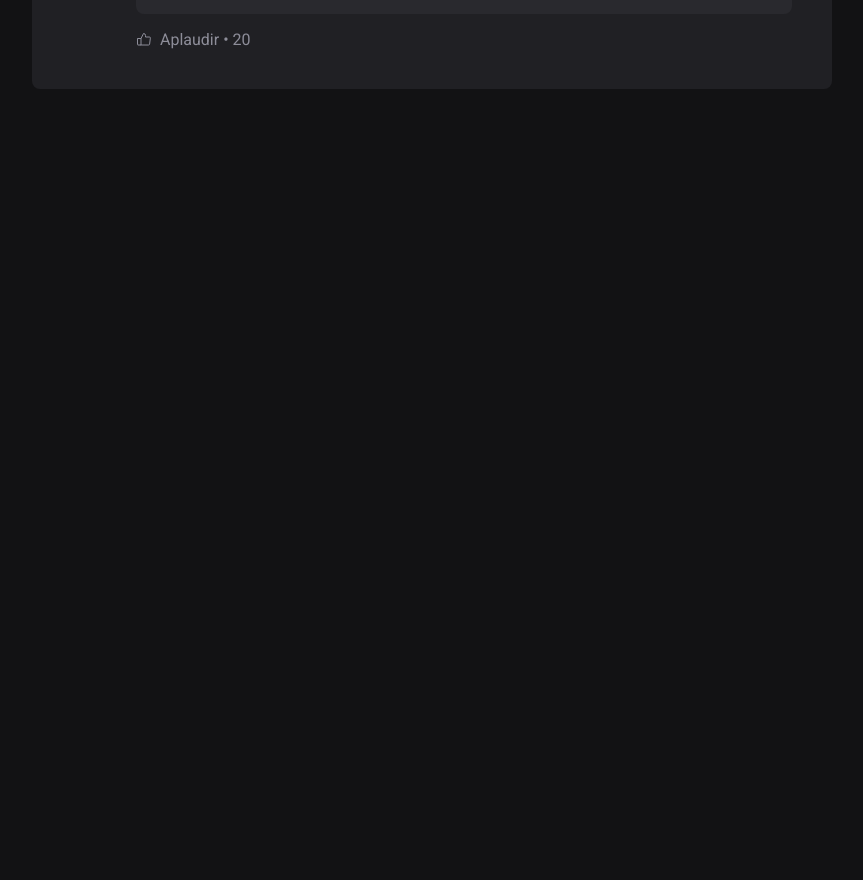
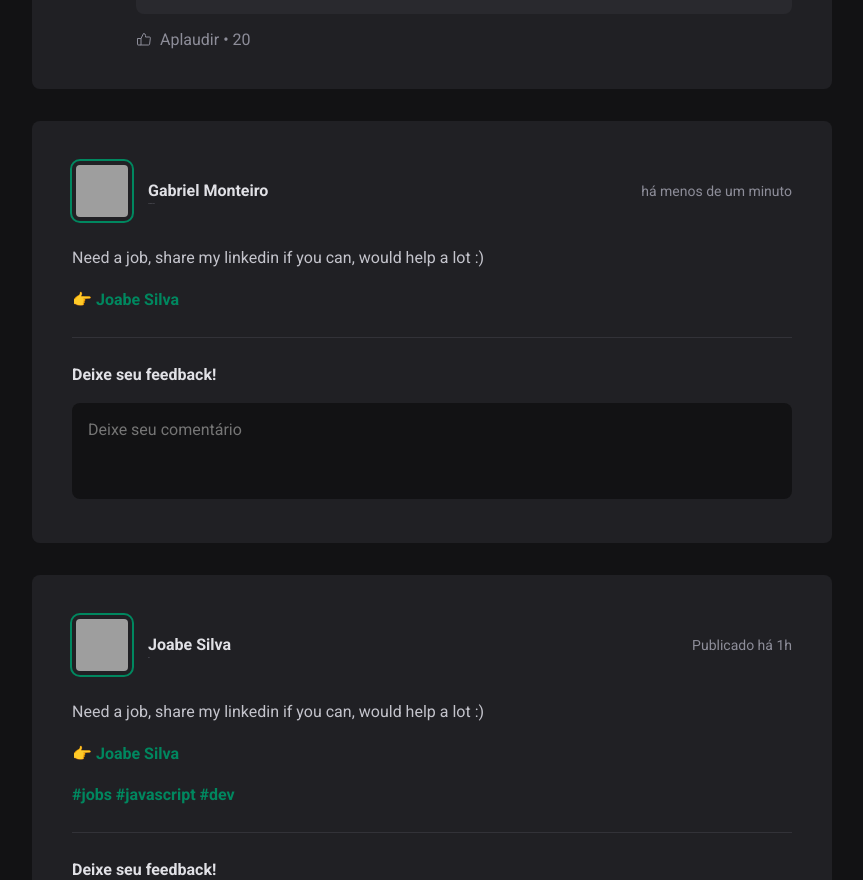
Before and after one commit to Joabesv/react-feed, a React (Vite) app: page / in a window 1280 px wide. Shown: the part 1484-2364 px from the top of the page, without its empty margins (352-1215 px from the left). Before the commit the page ends 1605 px from the top, so only its background shows below. Built offline with nearby package versions, Linux system fonts and the light colour scheme; grey boxes are pictures that could not be loaded.

Commit message:
feat(Post): making post dynamic with react props!

```diff
--- a/package.json
+++ b/package.json
@@ -9,6 +9,7 @@
     "preview": "vite preview"
   },
   "dependencies": {
+    "date-fns": "^2.29.3",
     "phosphor-react": "^1.4.1",
     "react": "^18.2.0",
     "react-dom": "^18.2.0"
--- a/src/App.tsx
+++ b/src/App.tsx
@@ -1,9 +1,59 @@
-import { Header } from './components/Header'
-import { Sidebar } from './components/Sidebar';
-import { Post } from './components/Post';
+import { Header } from "./components/Header";
+import { Sidebar } from "./components/Sidebar";
+import { Post, PostProps } from "./components/Post";
 
-import './global.css'
-import styles from './App.module.css'
+import "./global.css";
+import styles from "./App.module.css";
+
+const posts: PostProps[] = [
+  {
+    id: crypto.randomUUID(),
+    author: {
+      avatarUrl: "https://github.com/Joabesv.png",
+      name: "Joabesv",
+      role: "FullStack dev",
+    },
+    content: [
+      {
+        type: "paragraph",
+        content:
+          "Need a job, share my linkedin if you can, would help a lot :)",
+      },
+      {
+        type: "paragraph",
+        content:
+          "Need a job, share my linkedin if you can, would help a lot :)",
+      },
+      {
+        type: "link",
+        content:
+          '👉 <a href="https://www.linkedin.com/in/Joabesv">Joabe Silva</a>',
+      },
+    ],
+    publishedAt: new Date(),
+  },
+  {
+    id: crypto.randomUUID(),
+    author: {
+      avatarUrl: "https://github.com/brMonteiro-G.png",
+      name: "Gabriel Monteiro",
+      role: "FullStack dev",
+    },
+    content: [
+      {
+        type: "paragraph",
+        content:
+          "Need a job, share my linkedin if you can, would help a lot :)",
+      },
+      {
+        type: "link",
+        content:
+          '👉 Joabe Silva',
+      },
+    ],
+    publishedAt: new Date(),
+  },
+];
 
 function App() {
   return (
@@ -14,11 +64,20 @@ function App() {
         <Sidebar />
         <main>
           {/* Aqui ficaram os posts do feed */}
-         <Post />
+          { posts.map(({ author, content, publishedAt,id }) => {
+            return (
+              <Post
+                // key={id}
+                author={author}
+                content={content}
+                publishedAt={publishedAt}
+              />
+            )
+          }) }
         </main>
       </div>
     </>
-  )
+  );
 }
 
-export default App
+export default App;
--- a/src/components/Post.tsx
+++ b/src/components/Post.tsx
@@ -1,36 +1,64 @@
+import { format, formatDistanceToNow } from "date-fns";
+import ptBR from "date-fns/locale/pt-BR";
 import { Comment } from "./Comment";
-import { Avatar } from './Avatar'
+import { Avatar } from "./Avatar";
 
 import styles from "./Post.module.css";
 
-export function Post() {
+export interface PostProps {
+  id: string;
+  author: {
+    avatarUrl: string;
+    name: string;
+    role: string;
+  };
+  publishedAt: Date;
+  content: Array<{
+    type: (string & "paragraph") | "link";
+    content: string;
+  }>;
+}
+
+export function Post({ author, content, id, publishedAt }: PostProps) {
+  const publishedDate = format(publishedAt, "d 'de' LLLL 'ás' HH:mm'h'", {
+    locale: ptBR,
+  });
+  const publishedDateRelativeToNow = formatDistanceToNow(publishedAt, {
+    locale: ptBR,
+    addSuffix: true,
+  });
+
   return (
     <>
       <article className={styles.post}>
         <header>
           <div className={styles.author}>
-            <Avatar
-              src="https://github.com/Joabesv.png"
-            />
+            <Avatar src={author.avatarUrl} />
             <div className={styles.authorInfo}>
-              <strong>Joabe Silva</strong>
-              <span>Dev</span>
+              <strong>{author.name}</strong>
+              <span>{author.role}</span>
             </div>
           </div>
 
-          <time title="Publicado faz cota" dateTime="2022-05-13">
-            Publicado há 1h
+          <time title={publishedDate} dateTime={publishedAt.toISOString()}>
+            {publishedDateRelativeToNow}
           </time>
         </header>
 
         <div className={styles.content}>
-          <p>Need a job, share my linkedin if you can, would help a lot :)</p>
-          <p>
-            👉 <a href="https://www.linkedin.com/in/Joabesv">Joabe Silva</a>
-          </p>
-          <p>
-            <a href="">#jobs #javascript #dev</a>
-          </p>
+          {content.map((line) => {
+            if (line.type === "paragraph") {
+              return <p>{line.content}</p>;
+            } else if (line.type === "link") {
+              return (
+                <p>
+                  <a href="https://www.linkedin.com/in/Joabesv">
+                    {line.content}
+                  </a>
+                </p>
+              );
+            }
+          })}
         </div>
 
         <form className={styles.commentForm}>
@@ -47,9 +75,7 @@ export function Post() {
       <article className={styles.post}>
         <header>
           <div className={styles.author}>
-            <Avatar
-              src="https://github.com/Joabesv.png"
-            />
+            <Avatar src="https://github.com/Joabesv.png" />
             <div className={styles.authorInfo}>
               <strong>Joabe Silva</strong>
               <span>Dev</span>
```
Also changed, not shown: 1 other file (tests, documents, lock files or other folders).
